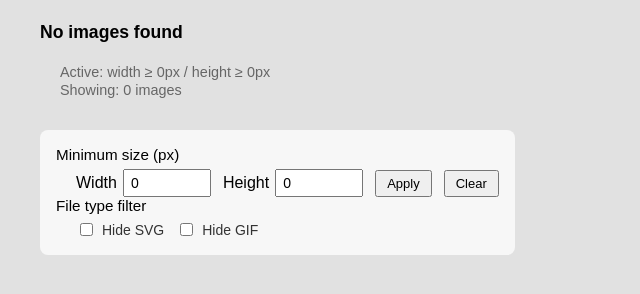
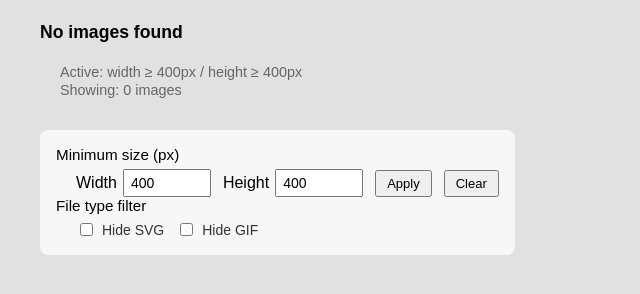
Before and after one commit to n-i-practice/chrome-extension-image-extractor, a website built with Vite: page src/viewer/viewer.html in a window 1280 px wide. Shown: the full height of the page, 0-640 px from the left. Built offline with nearby package versions, Linux system fonts and the light colour scheme; some packages are replaced by stand-ins of ours.

Commit message:
サイズフィルターの初期値を 400x400 にし起動時から適用する
仕様どおり一覧の初期表示で小さい画像を除外し、入力欄と適用済み値を揃える。

```diff
--- a/src/viewer/viewer.html
+++ b/src/viewer/viewer.html
@@ -48,7 +48,7 @@
                 id="min-width"
                 min="0"
                 step="1"
-                value="0"
+                value="400"
                 inputmode="numeric"
               />
             </label>
@@ -59,7 +59,7 @@
                 id="min-height"
                 min="0"
                 step="1"
-                value="0"
+                value="400"
                 inputmode="numeric"
               />
             </label>
--- a/src/viewer/viewer.ts
+++ b/src/viewer/viewer.ts
@@ -88,9 +88,10 @@ const clearSizeFilterButton = document.getElementById(
 ) as HTMLButtonElement;
 
 // フィルター用変数
-// 適用中の最小サイズの値を保持する。入力中の値と適用後の値を分けて扱う。
-let committedMinWidth: number = 0;
-let committedMinHeight: number = 0;
+// 適用中の最小サイズ。仕様どおり初期値は 400×400 で、起動時点からフィルター適用済みとする。
+const DEFAULT_MIN_SIZE = 400;
+let committedMinWidth: number = DEFAULT_MIN_SIZE;
+let committedMinHeight: number = DEFAULT_MIN_SIZE;
 
 function commitMinSizeFilter(): void {
   const widthValue = Number(minWidthInput.value || "0");
```
Also changed, not shown: docs/VIEWER_SPEC.md (+3 -2 lines).
